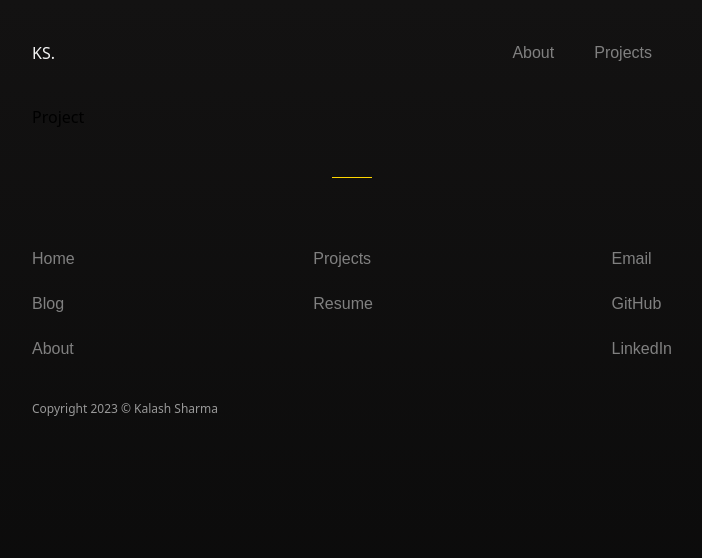
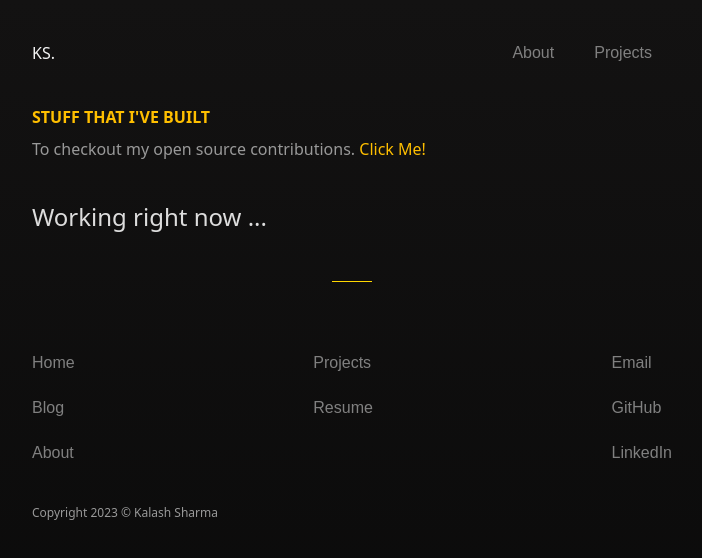
Before and after one commit to k99sharma/portfolio-react, a React (Vite) app: page /projects in a window 1280 px wide. Shown: the top 558 px of the page, without its empty margins (288-990 px from the left). Built offline with nearby package versions, Linux system fonts and the light colour scheme.

Commit message:
feat(page): projects page is added and designed
 added projects page

 - added project view component

 todo: needs to add personal projects

```diff
--- a/src/components/ProfilePic/index.tsx
+++ b/src/components/ProfilePic/index.tsx
@@ -17,8 +17,8 @@ export default function ProfilePic() {
         >
           <img
             className="rounded-full"
-            width={200}
-            height={200}
+            width={150}
+            height={150}
             src="/photo.jpg"
             alt="profile pic"
           />
--- /dev/null
+++ b/src/components/ProjectView/index.tsx
@@ -0,0 +1,51 @@
+// imports
+import { GitHubLogoIcon, GlobeIcon } from "@radix-ui/react-icons";
+
+// importing types
+import { ProjectType } from "../../types/types";
+
+// project view component
+export default function ProjectView({
+  title,
+  description,
+  thumbnail,
+  github,
+  tech,
+  live,
+}: ProjectType) {
+  return (
+    <div className="projectView mb-5 md:p-5 lg:p-10">
+      <div className="projectView__thumnail mb-3">
+        <img width={300} height={200} src={thumbnail} alt={title} />
+      </div>
+
+      <div className="projectView__header flex items-center justify-between">
+        <div className="projectView__header__heading text-neutral-6 font-bold text-2xl mb-2">
+          {title}
+        </div>
+
+        <div className="projectView__header__links flex items-center text-neutral-6">
+          <div className="projectView__header__links__github mr-2">
+            <a href={github} target="_blank">
+              <GitHubLogoIcon height={25} width={25} />
+            </a>
+          </div>
+
+          <div className="projectView__header__links__live">
+            <a href={live} target="_blank">
+              <GlobeIcon height={25} width={25} />
+            </a>
+          </div>
+        </div>
+      </div>
+
+      <div className="projectView__description__tech text-neutral-4 font-thin mb-5">
+        {tech}
+      </div>
+
+      <div className="projectView__description text-neutral-6 font-montserrat">
+        {description}
+      </div>
+    </div>
+  );
+}
--- a/src/pages/Projects.tsx
+++ b/src/pages/Projects.tsx
@@ -1,4 +1,43 @@
+// imports
+import { Link } from "react-router-dom";
+
+// importing components
+import ProjectView from "../components/ProjectView";
+
+// importing types
+import { ProjectType } from "../types/types";
+
+// projects
+const projects: ProjectType[] = [];
+
 // project page
 export default function Project() {
-  return <div className="project">Project</div>;
+  return (
+    <div className="project">
+      <div className="project__header mb-10">
+        <div className="project__header__heading text-secondary-4 font-bold mb-2">
+          STUFF THAT I'VE BUILT
+        </div>
+
+        <div className="project__header__subheading text-neutral-4 font-light">
+          To checkout my open source contributions.{" "}
+          <span>
+            <Link className="text-secondary-4" to="/opensource">
+              Click Me!
+            </Link>
+          </span>
+        </div>
+      </div>
+
+      <div className="project__view grid grid-cols-1 md:grid-cols-2">
+        {projects.length === 0 ? (
+          <div className="text-neutral-6 text-2xl font-light">
+            Working right now ...
+          </div>
+        ) : (
+          projects.map((project) => <ProjectView {...project} />)
+        )}
+      </div>
+    </div>
+  );
 }
```
Also changed, not shown: src/types/types.ts (+10 -0 lines).
